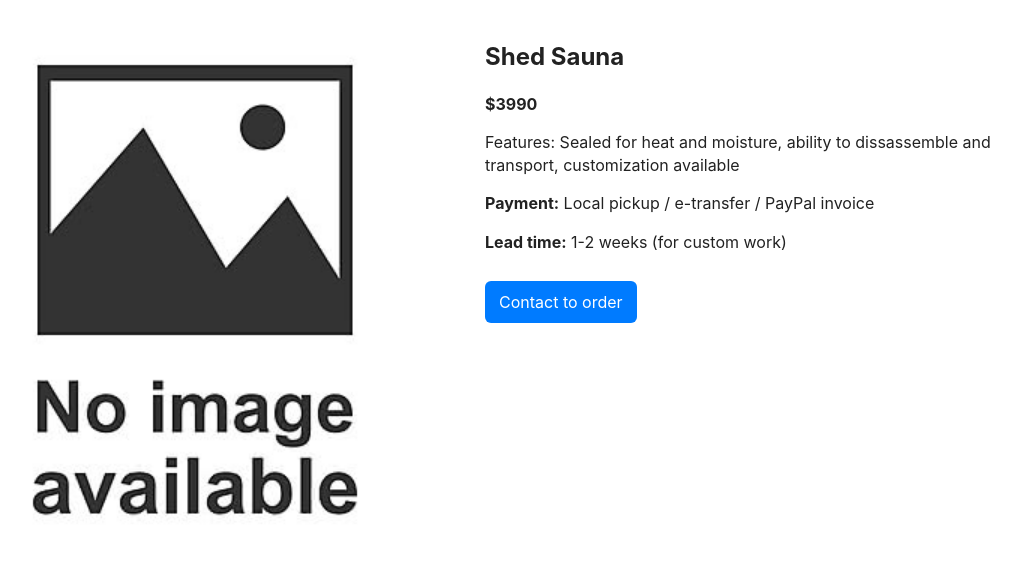
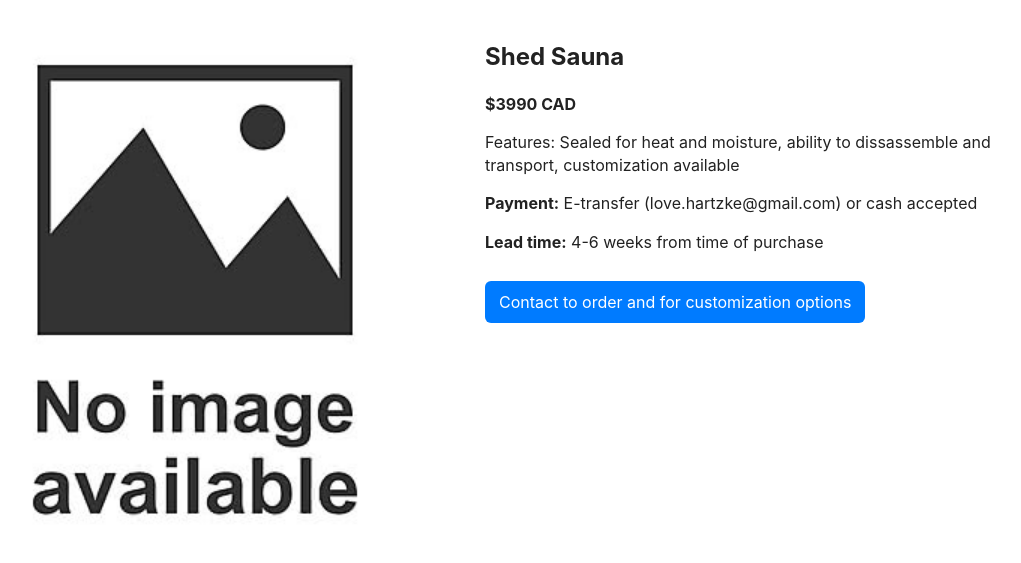
Before and after one commit to ryanlove4/PeppervilleProducts, a Flask app: page /product/shed-sauna in a window 1280 px wide. Shown: the part 152-715 px from the top of the page, without its empty margins (165-1186 px from the left). Run offline with Flask 2, Linux system fonts and the light colour scheme.

Commit message:
general update

```diff
--- a/app.py
+++ b/app.py
@@ -9,7 +9,8 @@ PRODUCTS = [
         "title": "Adirondack Patch Display - Wall Mount",
         "price": 96,
         "excerpt": "Description: __in wide x __in high, holds all 46 Adirondack high peak patches",
-        "description": "Features: Wall mount kit included, patch mount velcro kit included, customization available for stain and center image",
+        "description": "Features: Wall mount kit included, patch mount velcro kit included, customization available for stain and center image, patches NOT included",
+        "leadtime": "2-3 weeks from time of purchase",
         "image": "adirondack_holder.JPG"
     },
     {
@@ -18,6 +19,7 @@ PRODUCTS = [
         "price": 174,
         "excerpt": "Description: __in wide x __in high, __ shotglass slots",
         "description": "Features: Slots for standard and double shot glasses, wall mount kit included, customization available for stain and center image",
+        "leadtime": "2-4 weeks from time of purchase",
         "image": "shotglass_holder.JPG"
     },
     {
@@ -26,6 +28,7 @@ PRODUCTS = [
         "price": 3990,
         "excerpt": "Description: Cedar interior, 5' wide x 4' deep x __' high",
         "description": "Features: Sealed for heat and moisture, ability to dissassemble and transport, customization available",
+        "leadtime": "4-6 weeks from time of purchase",
         "image": "sauna.JPG"
     }
 ]
--- a/static/styles.css
+++ b/static/styles.css
@@ -7,7 +7,7 @@ body{margin:0;color:#222;line-height:1.4}
 nav a{color:#fff;margin-left:16px;text-decoration:none}
 .grid{display:grid;grid-template-columns:repeat(auto-fit,minmax(220px,1fr));gap:var(--gap);margin-top:18px}
 .card{border:1px solid #eee;padding:12px;border-radius:8px;background:#fff}
-.card img{width:100%;aspect-ratio: 1/1;height:160px;object-fit:cover;border-radius:6px}
+.card img{width:100%;aspect-ratio: 1/1;object-fit:cover;border-radius:6px}
 .product-detail{display:grid;grid-template-columns:1fr 1fr;gap:20px;align-items:start}
 .product-image{width:100%;aspect-ratio: 1/1;border-radius:8px;object-fit:cover}
 .product-info .price{font-weight:700;margin:10px 0}
--- a/templates/product_detail.html
+++ b/templates/product_detail.html
@@ -4,11 +4,11 @@
   <img class="product-image" src="{{ url_for('static', filename='images/' + product.image) }}" alt="{{ product.title }}">
   <div class="product-info">
     <h2>{{ product.title }}</h2>
-    <p class="price">${{ product.price }}</p>
+    <p class="price">${{ product.price }} CAD</p>
     <p>{{ product.description }}</p>
-    <p><strong>Payment:</strong> Local pickup / e-transfer / PayPal invoice</p>
-    <p><strong>Lead time:</strong> 1-2 weeks (for custom work)</p>
-    <a class="contact-btn" href="{{ url_for('about') }}#contact">Contact to order</a>
+    <p><strong>Payment:</strong> E-transfer (love.hartzke@gmail.com) or cash accepted</p>
+    <p><strong>Lead time:</strong> {{ product.leadtime }}</p>
+    <a class="contact-btn" href="{{ url_for('about') }}#contact">Contact to order and for customization options</a>
   </div>
 </div>
 {% endblock %}
```
